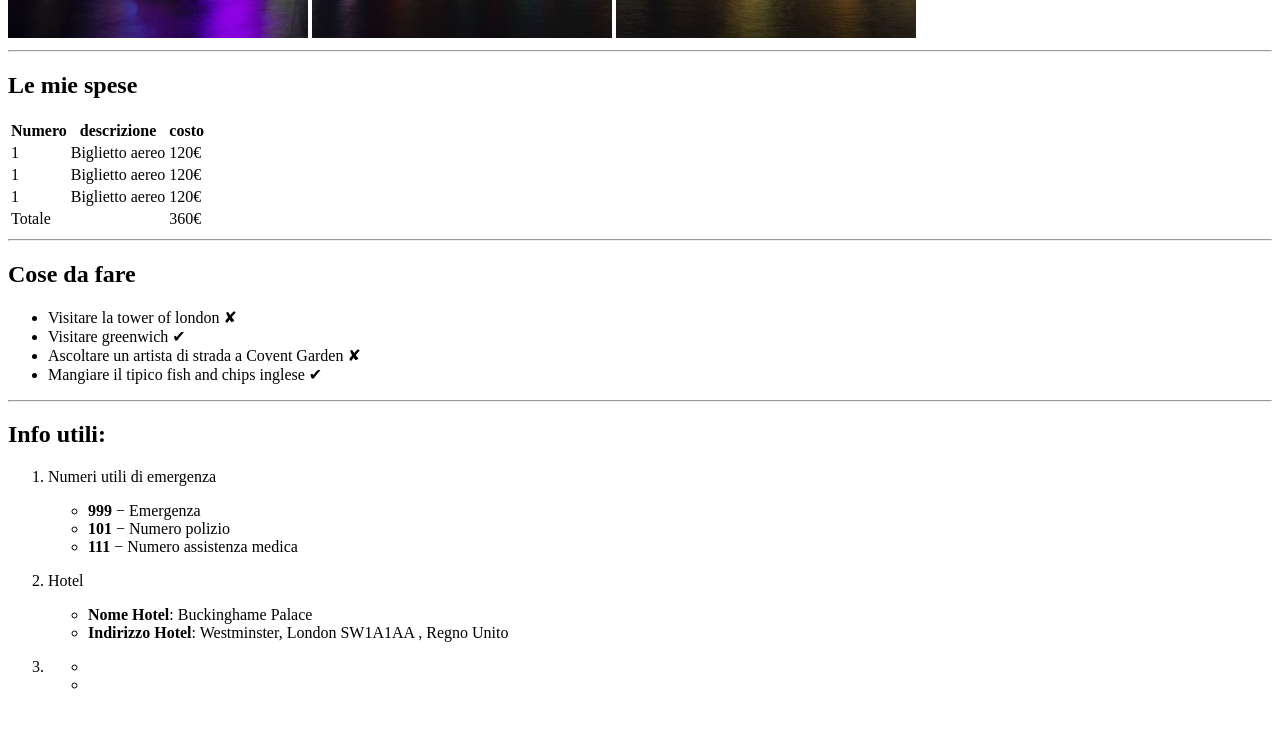
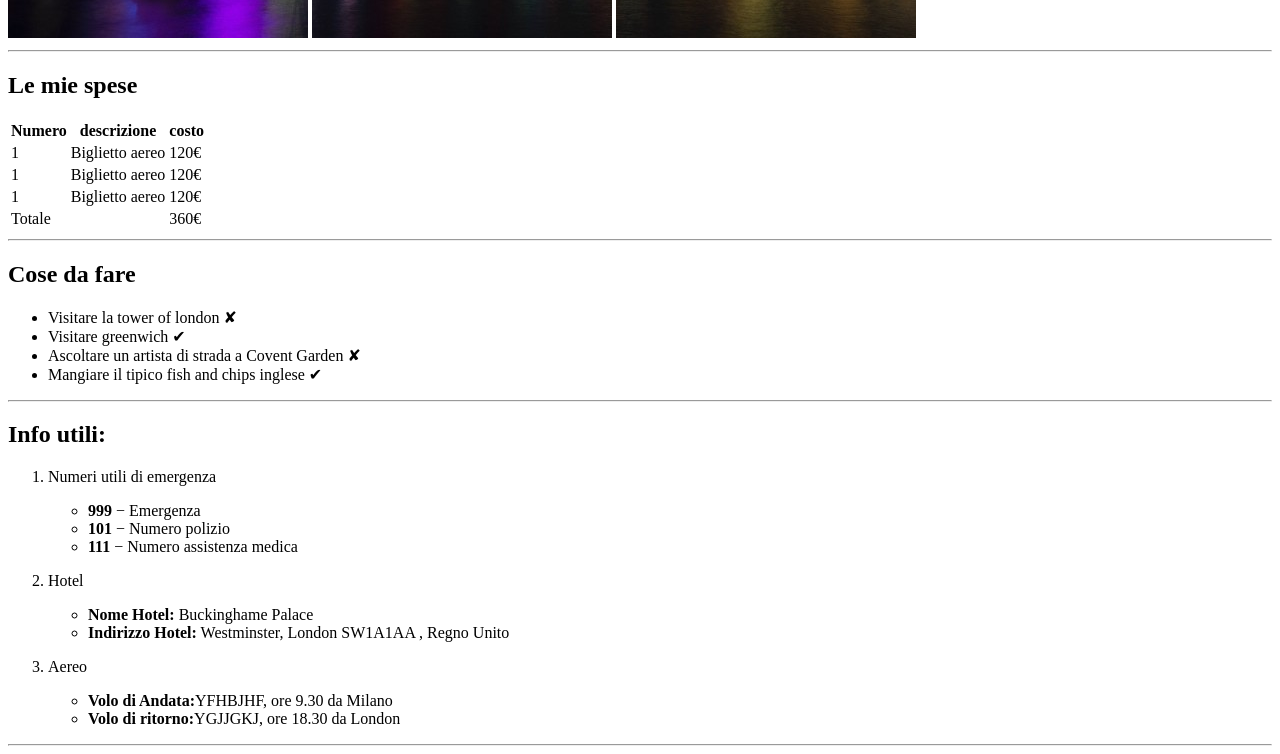
Before and after one commit to Maurizio97/html-london-trip, a plain HTML site: page index.html in a window 1280 px wide. Shown: the part 642-1396 px from the top of the page. Before the commit the page ends 1352 px from the top, so only its background shows below. Drawn offline with Linux system fonts and the light colour scheme.

Commit message:
section 3 complete

```diff
--- a/index.html
+++ b/index.html
@@ -150,8 +150,8 @@
 
                             <!-- lista unordered -->
                             <ul>
-                                <li><strong>Nome Hotel</strong>&colon; Buckinghame Palace </li>
-                                <li><strong>Indirizzo Hotel</strong>&colon; Westminster&comma; London SW1A1AA &comma; Regno Unito</li>
+                                <li><strong>Nome Hotel&colon;</strong> Buckinghame Palace </li>
+                                <li><strong>Indirizzo Hotel&colon;</strong> Westminster&comma; London SW1A1AA &comma; Regno Unito</li>
                             </ul>
                         </p>
 
@@ -163,17 +163,22 @@
 
                             <!-- titolo lista -->
                             <span>
-
+                                Aereo
                             </span>
 
                             <!-- lista unordered -->
                             <ul>
-                                <li><strong></strong></li>
-                                <li><strong></strong></li>
+                                <li><strong>Volo di Andata&colon;</strong>YFHBJHF&comma; ore 9&period;30 da Milano</li>
+                                <li><strong>Volo di ritorno&colon;</strong>YGJJGKJ&comma; ore 18&period;30 da London</li>
                             </ul>
                         </p>
                      </li>
+
                  </ol>
+                 <!-- fine della lista ordinata: info utili -->
+
+                 <hr>
+
             </section>
             <!-- fine sezione 3: lista info utili -->
 
```
